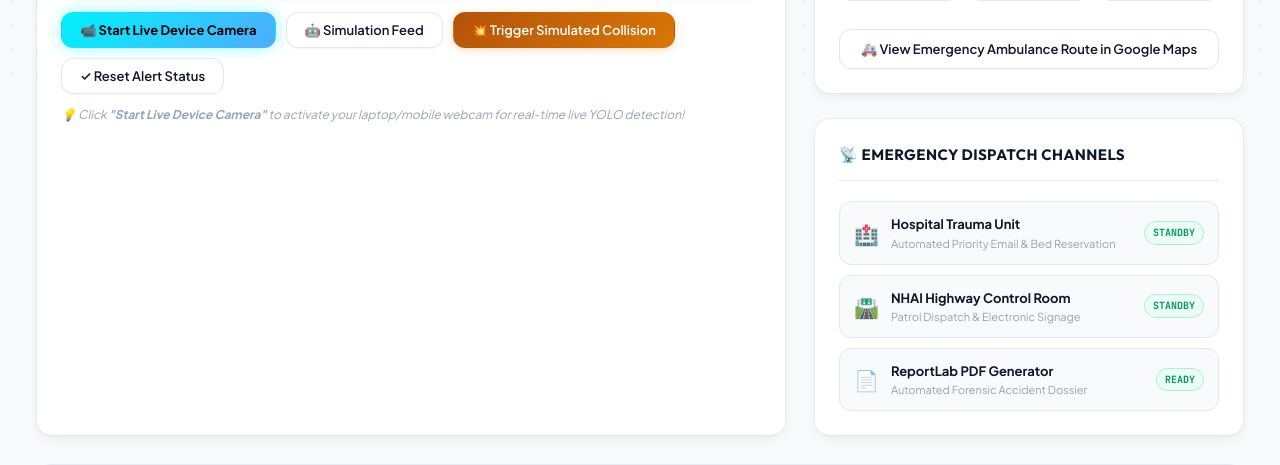
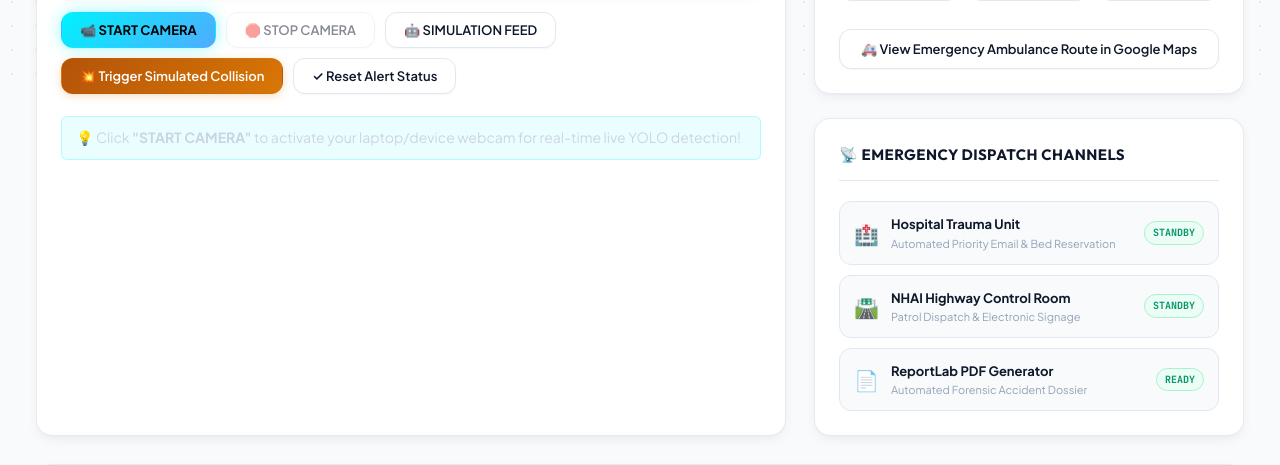
Before and after one commit to chiragvishnoi-01/raksha.ai, a FastAPI app: page / in a window 1280 px wide. Shown: the part 706-1171 px from the top of the page. Run offline with FastAPI, Linux system fonts and the light colour scheme; data that the repository does not hold is empty; parts of the project's set-up code (start-up, migrations or seed data) failed here and were passed over.

Commit message:
Implement START CAMERA and STOP CAMERA with robust WebSocket WSS streaming and error handling

```diff
--- a/app/dashboard/static/js/app.js
+++ b/app/dashboard/static/js/app.js
@@ -70,9 +70,16 @@ async function pollTelemetry() {
         const fpsEl = document.getElementById('fps-counter');
         const vehEl = document.getElementById('active-vehicles-count');
         const camEl = document.getElementById('camera-indicator');
+        const feedSourceEl = document.getElementById('cam-feed-source');
+
         if (fpsEl) fpsEl.textContent = data.fps || '0.0';
         if (vehEl) vehEl.textContent = data.active_vehicles || '0';
-        if (camEl) camEl.textContent = data.is_synthetic ? 'SIMULATION' : 'ONLINE';
+        if (camEl) {
+            camEl.textContent = isLiveWebcamActive ? 'ONLINE (LIVE)' : (data.is_synthetic ? 'SIMULATION' : 'ONLINE');
+        }
+        if (feedSourceEl && !isLiveWebcamActive) {
+            feedSourceEl.textContent = data.camera_source || (data.is_synthetic ? 'SIMULATION' : 'WEBCAM');
+        }
 
         // Update Collision HUD & Banner
         const banner = document.getElementById('accident-alert-banner');
@@ -264,39 +271,66 @@ async function resetAlertState() {
 }
 
 // Live Webcam Streaming State
+// ==========================================
+// RAKSHA AI — Browser Live Camera Controller
+// ==========================================
+
+// Configurable Camera Parameters
+const CAMERA_CONFIG = {
+    width: 640,
+    height: 360,
+    targetFps: 12,
+    jpegQuality: 0.65
+};
+
 let isLiveWebcamActive = false;
 let webcamMediaStream = null;
 let webcamWs = null;
 let isAwaitingFrameResponse = false;
 let streamIntervalId = null;
 
-async function toggleLiveWebcam() {
-    if (isLiveWebcamActive) {
-        stopLiveWebcam();
+function updateCameraStatus(message, type = 'info') {
+    const statusBox = document.getElementById('camera-status-msg');
+    if (!statusBox) return;
+
+    statusBox.textContent = message;
+    if (type === 'error') {
+        statusBox.style.background = 'rgba(255, 65, 108, 0.12)';
+        statusBox.style.border = '1px solid rgba(255, 65, 108, 0.4)';
+        statusBox.style.color = '#ff6b6b';
+    } else if (type === 'success') {
+        statusBox.style.background = 'rgba(0, 255, 136, 0.12)';
+        statusBox.style.border = '1px solid rgba(0, 255, 136, 0.4)';
+        statusBox.style.color = '#00ff88';
     } else {
-        await startLiveWebcam();
+        statusBox.style.background = 'rgba(0, 242, 254, 0.08)';
+        statusBox.style.border = '1px solid rgba(0, 242, 254, 0.25)';
+        statusBox.style.color = '#cbd5e1';
     }
 }
 
-async function startLiveWebcam() {
-    const btn = document.getElementById('btn-webcam-toggle');
-    const note = document.getElementById('webcam-status-note');
+async function startLiveCamera() {
+    const btnStart = document.getElementById('btn-start-camera');
+    const btnStop = document.getElementById('btn-stop-camera');
     const sourceTag = document.getElementById('cam-feed-source');
     const video = document.getElementById('client-webcam-video');
-    const canvas = document.getElementById('client-webcam-canvas');
 
     if (!navigator.mediaDevices || !navigator.mediaDevices.getUserMedia) {
-        alert("Camera access is not supported by your browser. Please use Chrome, Edge, or Firefox over HTTPS.");
+        updateCameraStatus("Your browser does not support webcam access. Please use the latest Chrome or Edge.", "error");
         return;
     }
 
-    if (btn) btn.textContent = '⏳ Requesting Camera...';
+    if (btnStart) {
+        btnStart.disabled = true;
+        btnStart.textContent = '⏳ REQUESTING PERMISSION...';
+    }
+    updateCameraStatus("Requesting camera permission from browser...", "info");
 
     try {
         const stream = await navigator.mediaDevices.getUserMedia({
             video: {
-                width: { ideal: 640 },
-                height: { ideal: 480 }
+                width: { ideal: CAMERA_CONFIG.width },
+                height: { ideal: CAMERA_CONFIG.height }
             },
             audio: false
         });
@@ -306,35 +340,46 @@ async function startLiveWebcam() {
         await video.play();
 
         isLiveWebcamActive = true;
-        if (btn) {
-            btn.textContent = '🛑 Stop Live Camera';
-            btn.style.background = 'linear-gradient(135deg, #ff416c 0%, #ff4b2b 100%)';
-            btn.style.color = '#fff';
-            btn.style.boxShadow = '0 0 15px rgba(255, 65, 108, 0.5)';
+
+        if (btnStart) {
+            btnStart.textContent = '📹 CAMERA ACTIVE';
+            btnStart.disabled = true;
+            btnStart.style.opacity = '0.6';
+        }
+        if (btnStop) {
+            btnStop.disabled = false;
+            btnStop.style.opacity = '1.0';
+            btnStop.style.background = 'linear-gradient(135deg, #ff416c 0%, #ff4b2b 100%)';
+            btnStop.style.color = '#fff';
+            btnStop.style.boxShadow = '0 0 15px rgba(255, 65, 108, 0.4)';
         }
         if (sourceTag) {
-            sourceTag.textContent = 'FEED: LIVE WEBCAM (ACTIVE)';
-            sourceTag.style.background = 'rgba(0, 255, 136, 0.2)';
-            sourceTag.style.color = '#00ff88';
-            sourceTag.style.borderColor = 'rgba(0, 255, 136, 0.6)';
-        }
-        if (note) {
-            note.innerHTML = '<em>🟢 <strong>LIVE WEBCAM CONNECTED:</strong> YOLOv8 is actively tracking objects & vehicles in front of your camera!</em>';
+            sourceTag.textContent = 'BROWSER WEBCAM';
         }
 
+        updateCameraStatus("🟢 Browser Camera ACTIVE — Streaming live to YOLOv8 & ByteTrack.", "success");
         initWebcamWebSocket();
 
     } catch (err) {
         console.error('Camera access error:', err);
         isLiveWebcamActive = false;
-        if (btn) {
-            btn.textContent = '📹 Start Live Device Camera';
-            btn.style.background = 'linear-gradient(135deg, #00f2fe 0%, #4facfe 100%)';
-            btn.style.color = '#000';
-            btn.style.boxShadow = '0 0 15px rgba(0, 242, 254, 0.4)';
+
+        if (btnStart) {
+            btnStart.disabled = false;
+            btnStart.textContent = '📹 START CAMERA';
+            btnStart.style.opacity = '1.0';
         }
-        if (note) {
-            note.innerHTML = `<em style="color:#ff6b6b">❌ Camera permission denied or camera not found: ${err.message}. Please allow camera access in browser settings.</em>`;
+        if (btnStop) {
+            btnStop.disabled = true;
+            btnStop.style.opacity = '0.5';
+        }
+
+        if (err.name === 'NotAllowedError' || err.name === 'PermissionDeniedError') {
+            updateCameraStatus("Camera permission denied. Please allow camera access in your browser settings.", "error");
+        } else if (err.name === 'NotFoundError' || err.name === 'DevicesNotFoundError' || err.name === 'NotReadableError') {
+            updateCameraStatus("No camera detected or camera is already in use.", "error");
+        } else {
+            updateCameraStatus(`Camera error: ${err.message}. Please verify webcam connection.`, "error");
         }
     }
 }
@@ -352,7 +397,7 @@ function initWebcamWebSocket() {
     webcamWs.binaryType = 'arraybuffer';
 
     webcamWs.onopen = () => {
-        console.log('Live webcam WebSocket connected to server.');
+        console.log('Live webcam WebSocket connected to RAKSHA AI.');
         isAwaitingFrameResponse = false;
         startFrameCaptureLoop();
     };
@@ -364,7 +409,7 @@ function initWebcamWebSocket() {
         const streamImg = document.getElementById('live-stream-img');
         if (streamImg && isLiveWebcamActive) {
             streamImg.src = imgUrl;
-            setTimeout(() => URL.revokeObjectURL(imgUrl), 1000);
+            setTimeout(() => URL.revokeObjectURL(imgUrl), 800);
         }
     };
 
@@ -373,8 +418,9 @@ function initWebcamWebSocket() {
     };
 
     webcamWs.onclose = () => {
-        console.log('Webcam WebSocket connection closed.');
+        console.log('Webcam WebSocket disconnected.');
         if (isLiveWebcamActive) {
+            updateCameraStatus("AI connection lost. Reconnecting...", "error");
             setTimeout(() => {
                 if (isLiveWebcamActive) initWebcamWebSocket();
             }, 2000);
@@ -390,14 +436,16 @@ function startFrameCaptureLoop() {
     if (!video || !canvas) return;
     const ctx = canvas.getContext('2d');
 
+    const intervalMs = Math.round(1000 / CAMERA_CONFIG.targetFps);
+
     streamIntervalId = setInterval(() => {
         if (!isLiveWebcamActive || !webcamWs || webcamWs.readyState !== WebSocket.OPEN) return;
-        if (isAwaitingFrameResponse) return;
+        if (isAwaitingFrameResponse) return; // Prevent network queue lag
         if (video.videoWidth === 0 || video.videoHeight === 0) return;
 
-        canvas.width = 640;
-        canvas.height = 480;
-        ctx.drawImage(video, 0, 0, 640, 480);
+        canvas.width = CAMERA_CONFIG.width;
+        canvas.height = CAMERA_CONFIG.height;
+        ctx.drawImage(video, 0, 0, CAMERA_CONFIG.width, CAMERA_CONFIG.height);
 
         isAwaitingFrameResponse = true;
         canvas.toBlob((blob) => {
@@ -412,13 +460,14 @@ function startFrameCaptureLoop() {
             } else {
                 isAwaitingFrameResponse = false;
             }
-        }, 'image/jpeg', 0.65);
-    }, 66); // ~15 FPS
+        }, 'image/jpeg', CAMERA_CONFIG.jpegQuality);
+    }, intervalMs);
 }
 
-function stopLiveWebcam() {
+function stopLiveCamera() {
     isLiveWebcamActive = false;
     isAwaitingFrameResponse = false;
+
     if (streamIntervalId) {
         clearInterval(streamIntervalId);
         streamIntervalId = null;
@@ -434,26 +483,28 @@ function stopLiveWebcam() {
         webcamWs = null;
     }
 
-    const btn = document.getElementById('btn-webcam-toggle');
-    const note = document.getElementById('webcam-status-note');
+    const btnStart = document.getElementById('btn-start-camera');
+    const btnStop = document.getElementById('btn-stop-camera');
     const sourceTag = document.getElementById('cam-feed-source');
     const streamImg = document.getElementById('live-stream-img');
 
-    if (btn) {
-        btn.textContent = '📹 Start Live Device Camera';
-        btn.style.background = 'linear-gradient(135deg, #00f2fe 0%, #4facfe 100%)';
-        btn.style.color = '#000';
-        btn.style.boxShadow = '0 0 15px rgba(0, 242, 254, 0.4)';
+    if (btnStart) {
+        btnStart.textContent = '📹 START CAMERA';
+        btnStart.disabled = false;
+        btnStart.style.opacity = '1.0';
+    }
+    if (btnStop) {
+        btnStop.disabled = true;
+        btnStop.style.opacity = '0.5';
+        btnStop.style.background = '';
+        btnStop.style.color = '';
+        btnStop.style.boxShadow = '';
     }
     if (sourceTag) {
-        sourceTag.textContent = 'FEED: SIMULATION';
-        sourceTag.style.background = 'rgba(0,242,254,0.15)';
-        sourceTag.style.color = '#00f2fe';
-        sourceTag.style.borderColor = 'rgba(0,242,254,0.4)';
+        sourceTag.textContent = 'SIMULATION';
     }
-    if (note) {
-        note.innerHTML = '<em>💡 Click <strong>"Start Live Device Camera"</strong> to activate your laptop/mobile webcam for real-time live YOLO detection!</em>';
-    }
+
+    updateCameraStatus("Camera stopped. Switched back to simulation stream.", "info");
 
     if (streamImg) {
         streamImg.src = `/api/stream?t=${Date.now()}`;
@@ -462,7 +513,7 @@ function stopLiveWebcam() {
 
 async function useSimulationFeed() {
     if (isLiveWebcamActive) {
-        stopLiveWebcam();
+        stopLiveCamera();
     }
     try {
         await fetch('/api/toggle-camera', { method: 'POST' });
@@ -470,6 +521,7 @@ async function useSimulationFeed() {
         if (streamImg) {
             streamImg.src = `/api/stream?t=${Date.now()}`;
         }
+        updateCameraStatus("Switched to simulated highway traffic feed.", "info");
         pollTelemetry();
     } catch (e) {
         console.error('Error switching to simulation feed:', e);
--- a/app/dashboard/templates/index.html
+++ b/app/dashboard/templates/index.html
@@ -165,7 +165,9 @@
                             <span>LAT: 26.4499° N | LON: 80.3319° E</span>
                         </div>
                         <div class="hud-corner top-right">
-                            <span id="cam-feed-source" class="metric-tag" style="background: rgba(0,242,254,0.15); color: #00f2fe; border: 1px solid rgba(0,242,254,0.4); margin-bottom: 4px; display: inline-block;">FEED: SIMULATION</span>
+                            <span class="metric-tag" style="background: rgba(0,242,254,0.15); color: #00f2fe; border: 1px solid rgba(0,242,254,0.4); margin-bottom: 4px; display: inline-block;">
+                                Camera Source: <strong id="cam-feed-source">SIMULATION</strong>
+                            </span>
                             <span id="collision-hud-status" class="hud-status-badge">STATUS: NORMAL</span>
                         </div>
                         <div class="hud-corner bottom-left">
@@ -176,11 +178,14 @@
 
                 <div class="video-controls-bar">
                     <div class="control-buttons">
-                        <button id="btn-webcam-toggle" class="btn btn-primary" onclick="toggleLiveWebcam()" style="font-weight: 700; background: linear-gradient(135deg, #00f2fe 0%, #4facfe 100%); color: #000; box-shadow: 0 0 15px rgba(0, 242, 254, 0.4);">
-                            📹 Start Live Device Camera
+                        <button id="btn-start-camera" class="btn btn-primary" onclick="startLiveCamera()" style="font-weight: 700; background: linear-gradient(135deg, #00f2fe 0%, #4facfe 100%); color: #000; box-shadow: 0 0 15px rgba(0, 242, 254, 0.4);">
+                            📹 START CAMERA
+                        </button>
+                        <button id="btn-stop-camera" class="btn btn-secondary" onclick="stopLiveCamera()" style="font-weight: 600; opacity: 0.5;" disabled>
+                            🛑 STOP CAMERA
                         </button>
                         <button class="btn btn-secondary" onclick="useSimulationFeed()">
-                            🤖 Simulation Feed
+                            🤖 SIMULATION FEED
                         </button>
                         <button class="btn btn-warning" onclick="triggerSimulatedCollision()">
                             💥 Trigger Simulated Collision
@@ -189,8 +194,8 @@
                             ✓ Reset Alert Status
                         </button>
                     </div>
-                    <div id="webcam-status-note" class="control-note">
-                        <em>💡 Click <strong>"Start Live Device Camera"</strong> to activate your laptop/mobile webcam for real-time live YOLO detection!</em>
+                    <div id="camera-status-msg" class="control-note" style="margin-top: 10px; padding: 10px 14px; border-radius: 6px; font-size: 0.88rem; background: rgba(0, 242, 254, 0.08); border: 1px solid rgba(0, 242, 254, 0.25); color: #cbd5e1;">
+                        💡 Click <strong>"START CAMERA"</strong> to activate your laptop/device webcam for real-time live YOLO detection!
                     </div>
                 </div>
             </section>
--- a/app/main.py
+++ b/app/main.py
@@ -14,6 +14,7 @@ from pathlib import Path
 from typing import Generator, Optional, Dict, Any, List
 
 from fastapi import FastAPI, Depends, Request, HTTPException, BackgroundTasks, WebSocket, WebSocketDisconnect
+from fastapi.middleware.cors import CORSMiddleware
 from fastapi.responses import HTMLResponse, StreamingResponse, FileResponse, JSONResponse
 from fastapi.staticfiles import StaticFiles
 from fastapi.templating import Jinja2Templates
@@ -42,6 +43,15 @@ app = FastAPI(
     description="Intelligent road accident detection, tracking, severity analysis and multi-agency emergency response system."
 )
 
+# CORS configuration for local development and Render production
+app.add_middleware(
+    CORSMiddleware,
+    allow_origins=["*"],
+    allow_credentials=True,
+    allow_methods=["*"],
+    allow_headers=["*"],
+)
+
 # Directories
 STATIC_DIR = Path(__file__).resolve().parent / "dashboard" / "static"
 TEMPLATES_DIR = Path(__file__).resolve().parent / "dashboard" / "templates"
@@ -61,7 +71,8 @@ telemetry_state = {
     "active_collision": False,
     "last_incident": None,
     "camera_online": True,
-    "is_synthetic": False
+    "is_synthetic": True,
+    "camera_source": "SIMULATION"
 }
 
 def process_accident_incident(incident_data: Dict[str, Any]):
@@ -340,6 +351,8 @@ async def websocket_live_stream(websocket: WebSocket):
             telemetry_state["fps"] = current_fps or 15.0
             telemetry_state["active_vehicles"] = len(tracks)
             telemetry_state["is_synthetic"] = False
+            telemetry_state["camera_source"] = "BROWSER WEBCAM"
+            telemetry_state["camera_online"] = True
 
             # Draw HUD overlays on live camera frame
             annotated_frame = draw_hud_overlays(frame, tracks, telemetry_state["active_collision"])
@@ -353,6 +366,9 @@ async def websocket_live_stream(websocket: WebSocket):
         logger.info("Browser live camera WebSocket disconnected.")
     except Exception as e:
         logger.warning(f"WebSocket live camera error: {e}")
+    finally:
+        telemetry_state["camera_source"] = "SIMULATION"
+        telemetry_state["is_synthetic"] = True
 
 @app.post("/api/detect-frame")
 async def detect_frame_http(request: Request):
```
